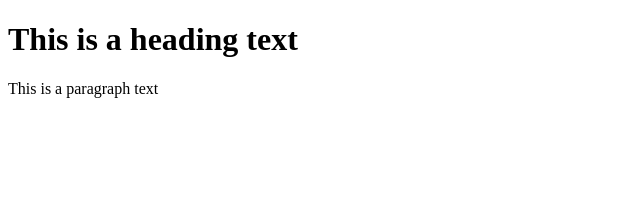
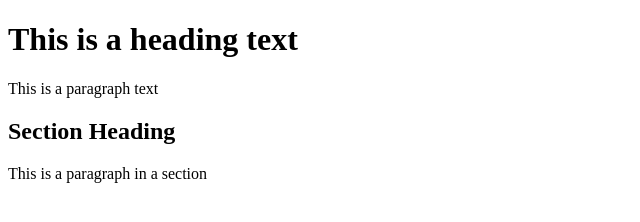
Before and after one commit to jOjO1082/GIT, a plain HTML site: page index.html in a window 1280 px wide. Shown: the whole page, without its empty margins (0-640 px from the left). Drawn offline with Linux system fonts and the light colour scheme.

Commit message:
section added

```diff
--- a/index.html
+++ b/index.html
@@ -12,6 +12,11 @@
     <h1>This is a heading text</h1>
     <p>This is a paragraph text</p>
 
+    <section>
+        <h2>Section Heading</h2>
+        <p>This is a paragraph in a section</p>
+    </section>
+
      <!-- Activate git -->
       <!-- git init "enter!" -->
 
@@ -22,6 +27,12 @@
         <!-- git add . "enter!" -->
 
 
+        <!-- Commit changes to local repository -->
+         <!-- git commit -m "enter commit message" "enter!" -->
+
+         <!-- Git log -->
+          <!-- git log "enter!" -->
+
 
     <script src="/main.js"></script>
 </body>
```
